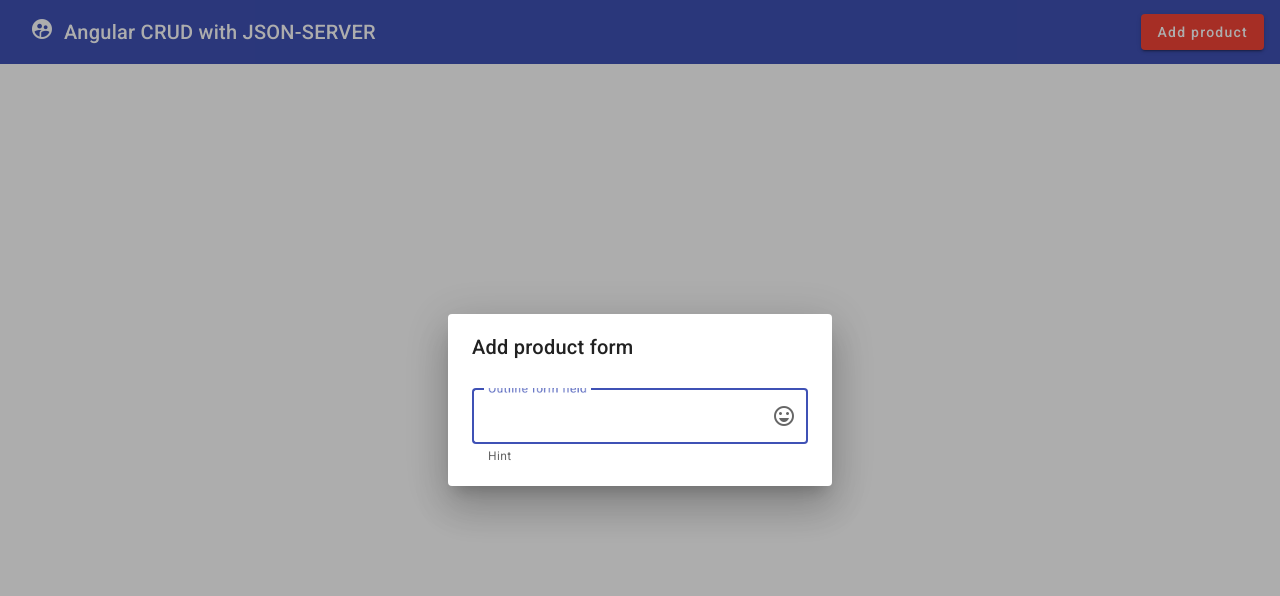
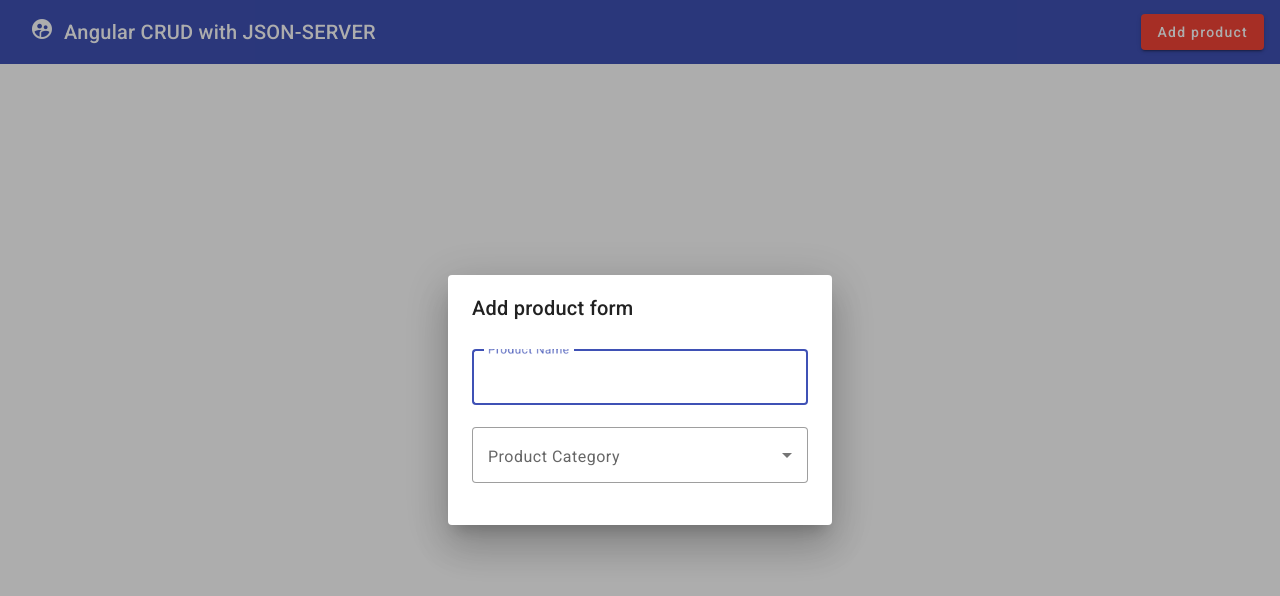
Before and after one commit to Azim-Ahmed/angularCRUD, an Angular app: page / in a window 1280 px wide. Both pictures are taken after a click on the button "Add product". Shown: the top 596 px of the page. Built offline with nearby package versions, Linux system fonts and the light colour scheme.

Commit message:
selector added

```diff
--- a/src/app/app.module.ts
+++ b/src/app/app.module.ts
@@ -10,7 +10,8 @@ import { MatButtonModule } from '@angular/material/button';
 import { MatDialogModule } from '@angular/material/dialog';
 import { DialogComponent } from './dialog/dialog.component';
 import { MatFormFieldModule } from '@angular/material/form-field';
-import {MatInputModule} from '@angular/material/input'
+import { MatInputModule } from '@angular/material/input';
+import {MatSelectModule} from '@angular/material/select';
 @NgModule({
   declarations: [
     AppComponent,
@@ -25,7 +26,8 @@ import {MatInputModule} from '@angular/material/input'
     MatButtonModule,
     MatDialogModule,
     MatInputModule,
-    MatFormFieldModule
+    MatFormFieldModule,
+    MatSelectModule
   ],
   providers: [],
   bootstrap: [AppComponent]
--- a/src/app/dialog/dialog.component.html
+++ b/src/app/dialog/dialog.component.html
@@ -1,9 +1,21 @@
 <h1 mat-dialog-title>Add product form</h1>
 <div mat-dialog-content>
   <mat-form-field appearance="outline">
-    <mat-label>Outline form field</mat-label>
-    <input matInput placeholder="Placeholder">
-    <mat-icon matSuffix>sentiment_very_satisfied</mat-icon>
-    <mat-hint>Hint</mat-hint>
+    <mat-label>Product Name</mat-label>
+    <input matInput placeholder="name">
+  </mat-form-field>
+  <mat-form-field appearance="outline">
+    <mat-label>Product Category</mat-label>
+  <mat-select placeholder="category">
+    <mat-option value="Fruilts">
+      Fruilts
+    </mat-option>
+    <mat-option value="Vegetables">
+      Vegetables
+    </mat-option>
+    <mat-option value="Electronics">
+      Electronics
+    </mat-option>
+  </mat-select>
   </mat-form-field>
 </div>
```
